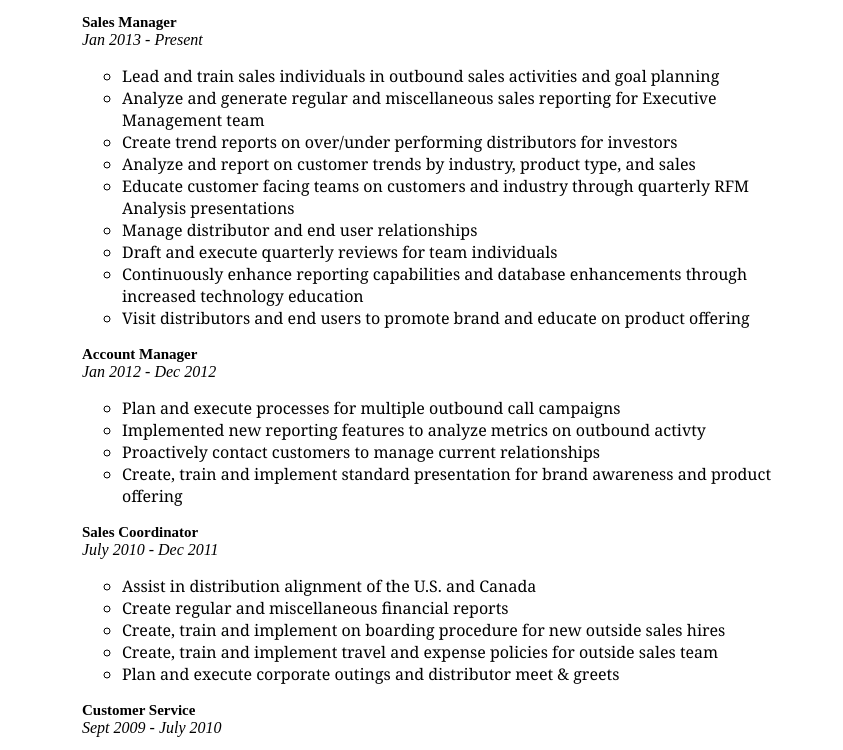
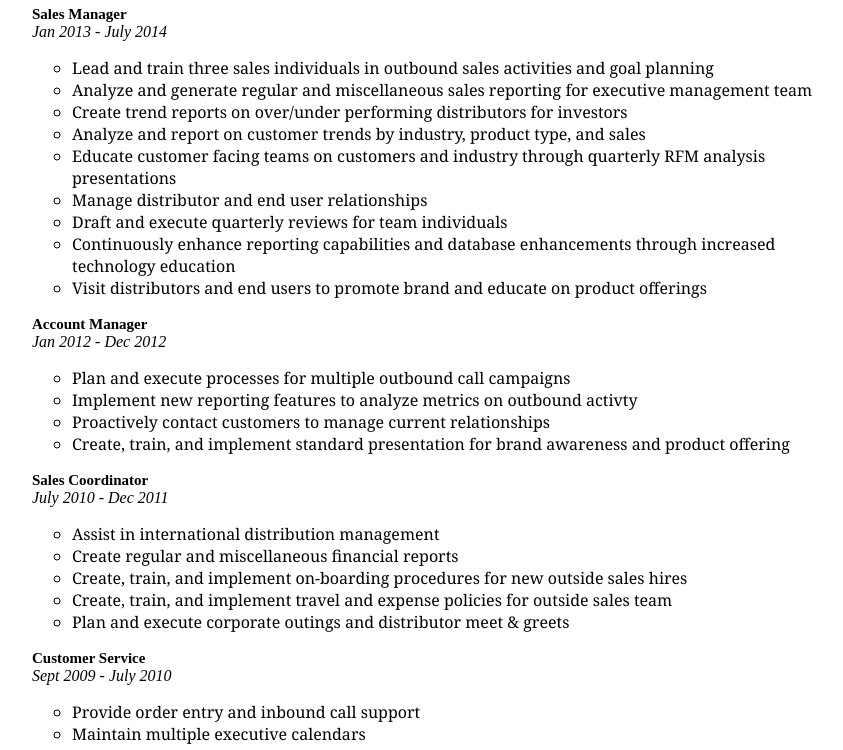
Before and after one commit to pberkman/Resume, a plain HTML site: page index.html in a window 1280 px wide. Shown: the part 408-1158 px from the top of the page, without its empty margins (208-1051 px from the left). Drawn offline with Linux system fonts and the light colour scheme.

Commit message:
update layout

```diff
--- a/index.html
+++ b/index.html
@@ -5,6 +5,7 @@
   	<link type="text/css" rel="stylesheet" href="resume.css"/>
   	<link href='http://fonts.googleapis.com/css?family=Open+Sans+Condensed:300' rel='stylesheet' type='text/css'>
     </head>
+
     <body>
         <div id="pageContainer">
             <div id="top">
@@ -12,45 +13,45 @@
                 <div id="contactme">
                     <p>3714 W Steeplechase Way<br>Williamsburg, VA 23188
                     <br><br><a href="mailto:patriciaberkman@gmail.com" title="Click to send email">patriciaberkman@gmail.com</a>
-        <br>978-319-0053</p>
+                    <br>(978) 319-0053</p>
 	              </div>
             </div>
         <section id="content">
             <section class="container">
                 <h2 id="eduName" class="education">Education</h2>
-      	<div id="eduInfo" class="education"><b>University of Massachusetts - Amherst, </b>B.A. Isenberg School of Management, <span class="workDate">2005-2009</span></div>
+                <div id="eduInfo" class="education"><b>University of Massachusetts, Amherst - </b>B.A. Isenberg School of Management, <span class="workDate">2005-2009</span></div>
             </section>
             <section>
                 <h2 class="centerHeader">Professional Experience</h2>
                     <h3>Harvey Tool Company, LLC, Rowley, MA</h3>
                         <p><span class="workTitle">Sales Manager</span>
-      		<br><span class="workDate">Jan 2013 - Present</span></p>
+                        <br><span class="workDate">Jan 2013 - July 2014</span></p>
                             <ul>
-      				<li>Lead and train sales individuals in outbound sales activities and goal planning</li>
-      				<li>Analyze and generate regular and miscellaneous sales reporting for Executive Management team</li>
+                                <li>Lead and train three sales individuals in outbound sales activities and goal planning</li>
+                                <li>Analyze and generate regular and miscellaneous sales reporting for executive management team</li>
                                 <li>Create trend reports on over/under performing distributors for investors</li>
                                 <li>Analyze and report on customer trends by industry, product type, and sales</li>
-      				<li>Educate customer facing teams on customers and industry through quarterly RFM Analysis presentations</li>
+                                <li>Educate customer facing teams on customers and industry through quarterly RFM analysis presentations</li>
                                 <li>Manage distributor and end user relationships</li>
                                 <li>Draft and execute quarterly reviews for team individuals</li>
                                 <li>Continuously enhance reporting capabilities and database enhancements through increased technology education</li>
-              <li>Visit distributors and end users to promote brand and educate on product offering</li>
+                                <li>Visit distributors and end users to promote brand and educate on product offerings</li>
                             </ul>
                         <p><span class="workTitle">Account Manager</span>
                         <br><span class="workDate">Jan 2012 - Dec 2012</span></p>
                             <ul>
                                 <li>Plan and execute processes for multiple outbound call campaigns</li>
-      				<li>Implemented new reporting features to analyze metrics on outbound activty</li>
+                                <li>Implement new reporting features to analyze metrics on outbound activty</li>
                                 <li>Proactively contact customers to manage current relationships</li>
-              <li>Create, train and implement standard presentation for brand awareness and product offering</li>
+                                <li>Create, train, and implement standard presentation for brand awareness and product offering</li>
                             </ul>
                         <p><span class="workTitle">Sales Coordinator</span>
                         <br><span class="workDate">July 2010 - Dec 2011</span></p>
                             <ul>
-      				<li>Assist in distribution alignment of the U.S. and Canada</li>
+                                <li>Assist in international distribution management</li>
                                 <li>Create regular and miscellaneous financial reports</li>
-      				<li>Create, train and implement on boarding procedure for new outside sales hires</li>
-      				<li>Create, train and implement travel and expense policies for outside sales team</li>
+                                <li>Create, train, and implement on-boarding procedures for new outside sales hires</li>
+                                <li>Create, train, and implement travel and expense policies for outside sales team</li>
                                 <li>Plan and execute corporate outings and distributor meet & greets</li>
                             </ul>
                         <p><span class="workTitle">Customer Service</span>
@@ -89,8 +90,15 @@
             </section>
             <section class="container">
                 <h2>Community</h2>
-	   <p id="volunteer">Big Brother, Big Sister || Seattle Tilth
-		</p>
+                <p id="volunteer">Big Brother, Big Sister || Seattle Tilth</p>
+            </section>
+            <section>
+                <h2 class="centerHeader">Projects</h2>
+                    <ul>
+                        <li><a href="http://pberkman.github.io/quizapp/" target="_blank" title="Open link in new tab">Movie Synopsis Quiz</a> - Do you know a movie by it's IMDB synopsis?</li>
+                        <li><a href="http://pberkman.github.io/instaAlbum/" target="blank" title="Open link in new tab">instaAlbum</a> - An interactive album sharing app using Instagram's API</li>
+                        <li><a href="http://pberkman.github.io/shopping-list/" target="blank" title="Open link in new tab">Shopping List App</a> - Never forget an item at the store again!</li>
+                    </ul>
             </section>
         </section>
         </div>
--- a/resume.css
+++ b/resume.css
@@ -1,5 +1,5 @@
 #pageContainer {
-  width:700px;
+  width:800px;
   margin: 0 auto;
 }
 #top {
@@ -19,7 +19,7 @@ h1 {
   color:#660066;
   font-size:90px;
   font-family:Courier monospace;
-  font-weight:2000;
+  font-weight:900;
   font-style:normal;
 }
 #contactme {
```
Lines whose indentation alone changed are shown as unchanged.
